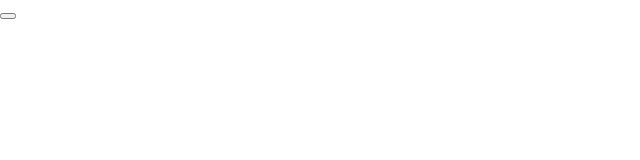
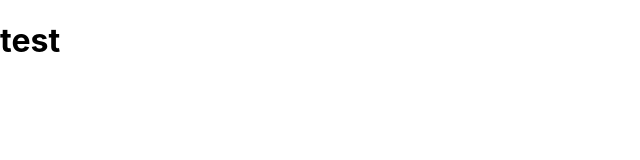
Before and after one commit to Allsnowyo7/ScoutingApp, a React (Create React App) app: page / in a window 1280 px wide. Shown: the top 160 px of the page, without its empty margins (0-640 px from the left). Built offline with nearby package versions, Linux system fonts and the light colour scheme.

Commit message:
updating package.json

```diff
--- a/package.json
+++ b/package.json
@@ -1,7 +1,7 @@
 {
   "name": "app",
   "version": "0.1.0",
-  "homepage": "https://Allsnowyo7.github.io/react-gh-pages",
+  "homepage": "https://allsnowyo7.github.io/ScoutingApp",
   "private": true,
   "dependencies": {
     "@testing-library/dom": "^10.4.1",
@@ -16,6 +16,8 @@
     "web-vitals": "^2.1.4"
   },
   "scripts": {
+    "predeploy": "npm run build",
+    "deploy": "gh-pages -d build",
     "start": "react-scripts start",
     "build": "react-scripts build",
     "test": "react-scripts test",
--- a/src/App.js
+++ b/src/App.js
@@ -11,23 +11,23 @@ const [countL2, setCountL2] = useState(0);
 const [countL3, setCountL3] = useState(0);
 const [countL4, setCountL4] = useState(0);
 
-const handleSubmit = (e) => {
-  e.preventDefault();
+// const handleSubmit = (e) => {
+//   e.preventDefault();
 
-  const objt = ["Match: "];
+//   const objt = ["Match: 1"];
 
-  axios
-    .post(
-      'https://script.google.com/macros/s/AKfycbwNluKKBqlj7pUOjcYYnyCfO86rPxd5E4FJixmpldCHjkY5u8LP2woVBfJNnamv1gA/exec',
-      ["Match: 1"]
-    )
-    .then((response) => {
-      console.log(response);
-    });
-};
+//   axios
+//     .post(
+//       'https://script.google.com/macros/s/AKfycbwNluKKBqlj7pUOjcYYnyCfO86rPxd5E4FJixmpldCHjkY5u8LP2woVBfJNnamv1gA/exec',
+//       ["Match: 1"]
+//     )
+//     .then((response) => {
+//       console.log(response);
+//     });
+// };
  return (
    <div>
-        <button onClick={handleSubmit}/>
+    <h1> test </h1>
     </div>
   );
 }
```
Also changed, not shown: 2 other files (tests, documents, lock files or other folders).
